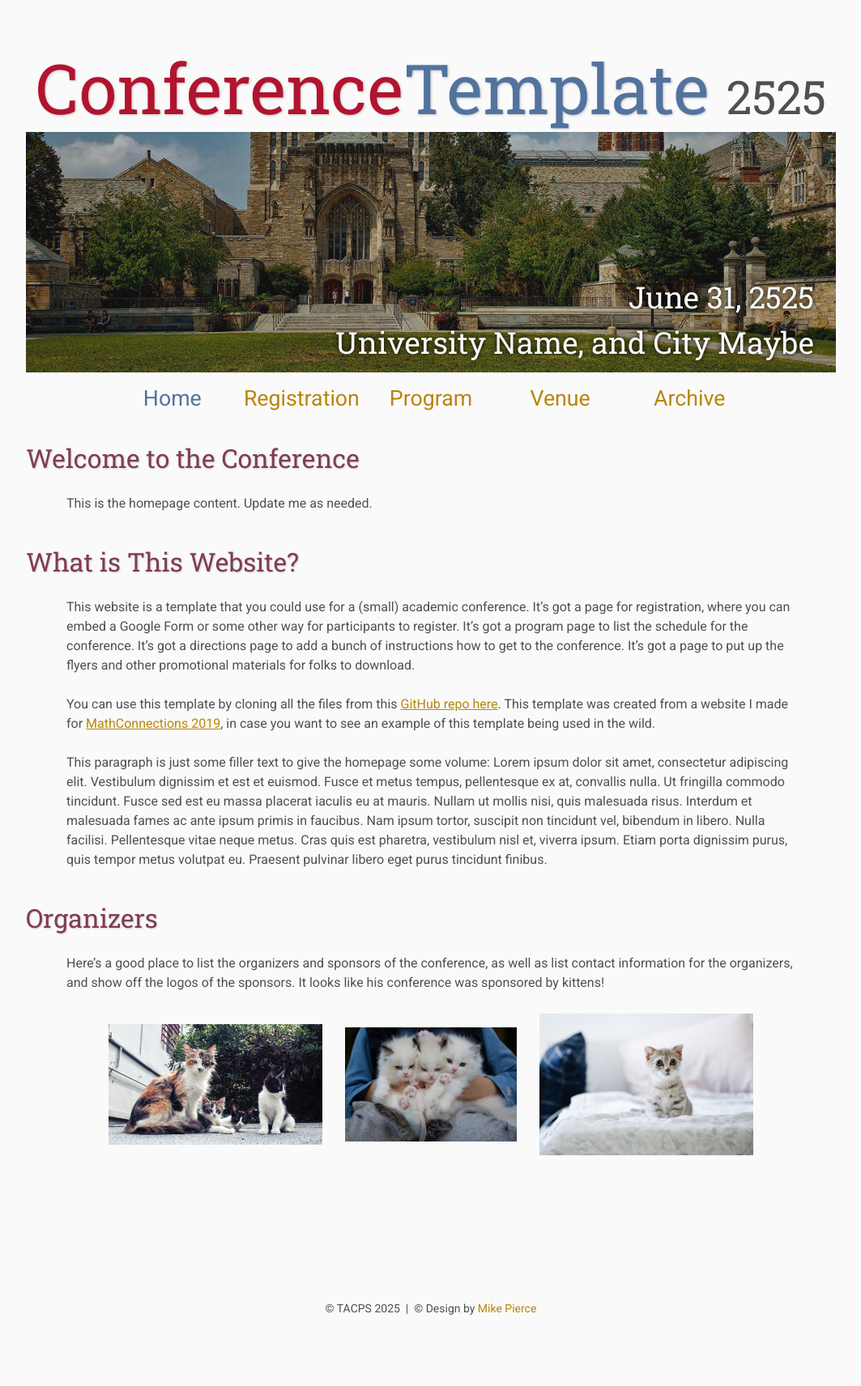
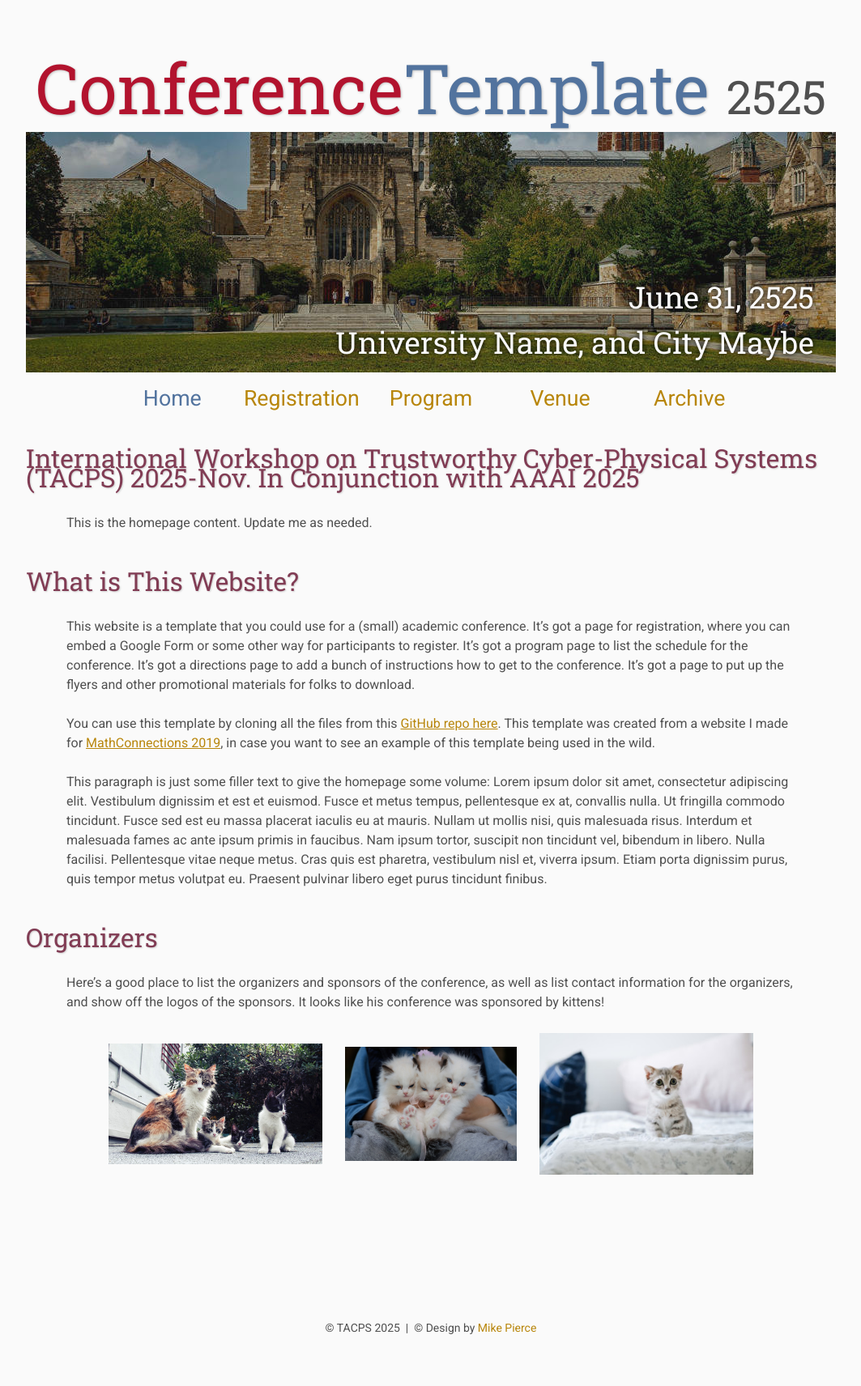
Before and after one commit to ITSEG-MQ/tacps, a Jekyll site: the page built from index.html, in a window 1280 px wide. Shown: the whole page at 81% size, without its empty margins (108-1171 px from the left). Built offline with Jekyll 4.4.1, drawn with Linux system fonts in a browser that asks for light colours; before the commit the page ends 1688 px from its top, so only the background shows below that.

Commit message:
Update index.html

```diff
--- a/index.html
+++ b/index.html
@@ -4,7 +4,9 @@ title: Home
 nav: home
 ---
 
-<h2>Welcome to the Conference</h2>
+<h2>International Workshop on Trustworthy Cyber-Physical Systems (TACPS) 2025-Nov.
+
+In Conjunction with AAAI 2025</h2>
 <p>This is the homepage content. Update me as needed.</p>
 
 <h2>What is This Website?</h2>
```
